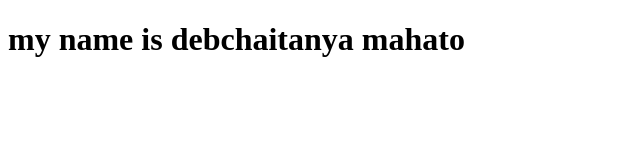
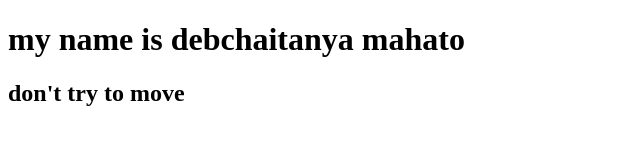
Before and after one commit to mahatodebchaitanya/my3rdrepo, a plain HTML site: page index.html in a window 1280 px wide. Shown: the whole page, without its empty margins (0-640 px from the left). Drawn offline with Linux system fonts and the light colour scheme.

Commit message:
4thaddition

```diff
--- a/index.html
+++ b/index.html
@@ -8,5 +8,6 @@
 </head>
 <body>
   <h1>my name is debchaitanya mahato</h1>
+  <h2>don't try to move</h2>
 </body>
 </html>
```
Also changed, not shown: task2.html (added), 1 other file.
